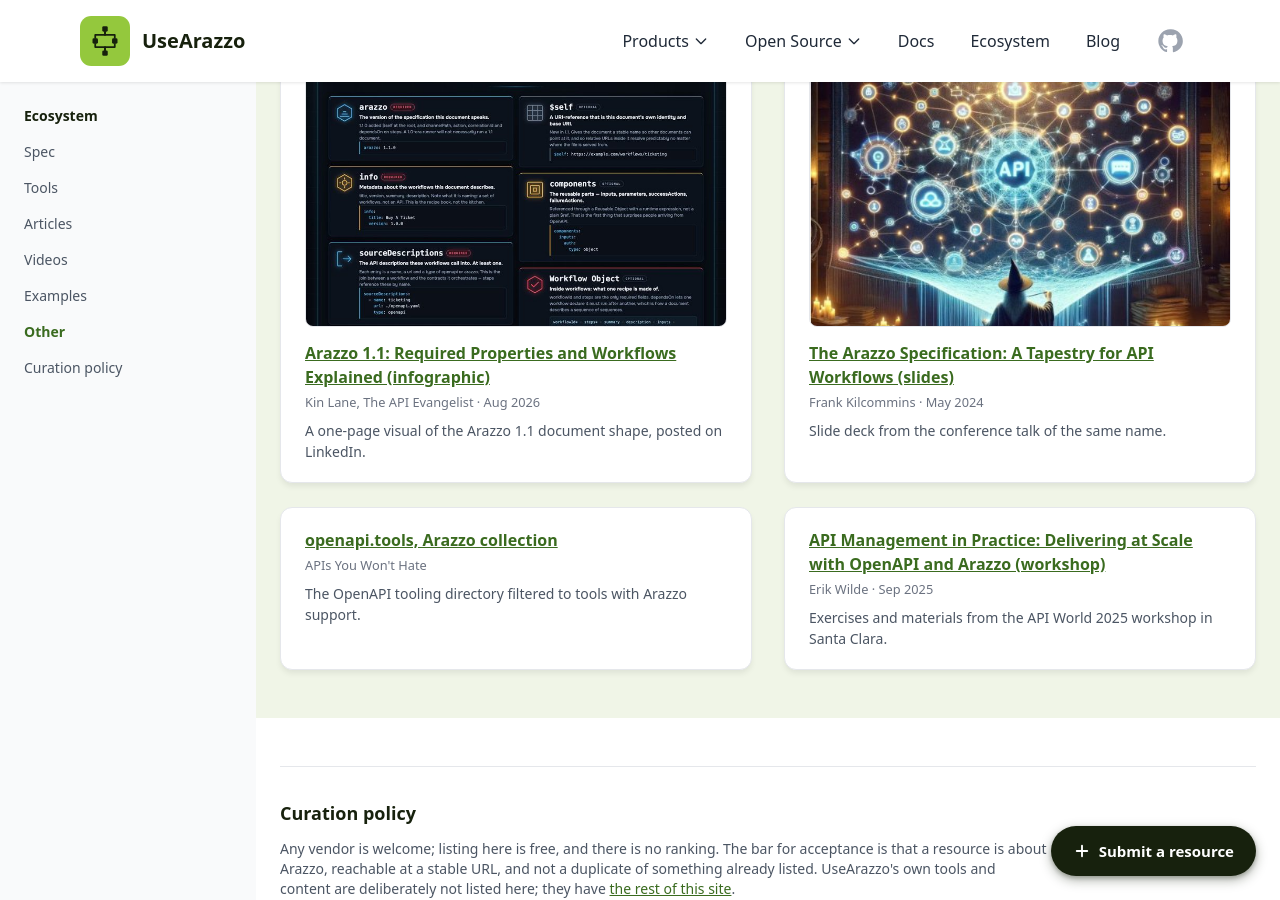
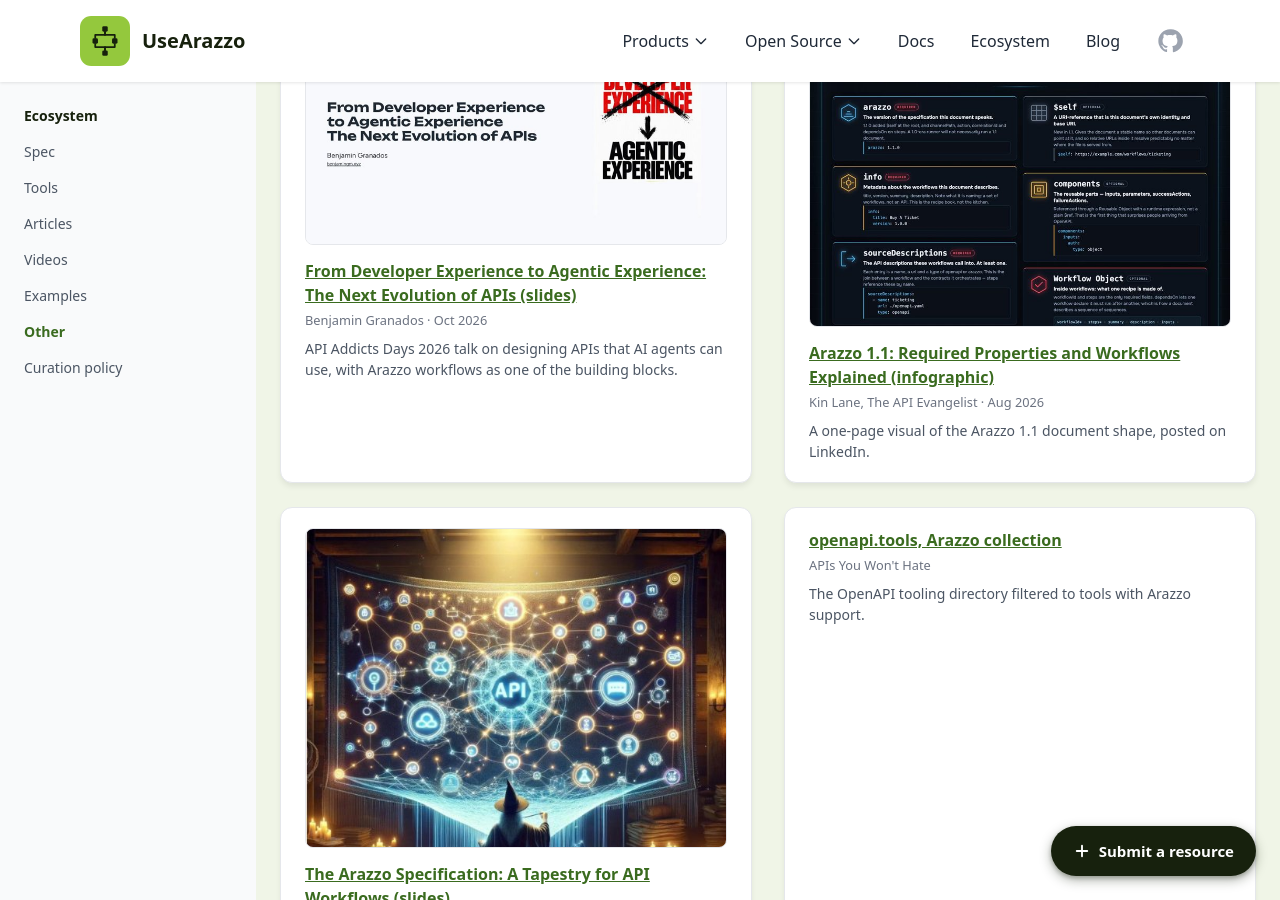
Before and after one commit to usearazzo/website, a Jekyll site: the page built from pages/ecosystem.html, in a window 1280 px wide and 900 px high, scrolled down 20832 px. Built offline with Jekyll 4.4.1, drawn with Linux system fonts in a browser that asks for light colours.

Commit message:
feat(ecosystem): list the From DX to AX slides by Benjamin Granados

```diff
--- a/pages/ecosystem.html
+++ b/pages/ecosystem.html
@@ -1028,6 +1028,12 @@
       <p class="text-gray-600 mb-4">Books, courses, newsletters, slide decks, infographics, and anything else that fits no other section.</p>
       <ul class="ecosystem-list">
         <li>
+          <a href="https://speakerdeck.com/benjagm/from-developer-experience-to-agentic-experience-the-next-evolution-of-apis" target="_blank" rel="noopener noreferrer">From Developer Experience to Agentic Experience: The Next Evolution of APIs (slides)</a>
+          <small>Benjamin Granados &middot; Oct 2026</small>
+          <span class="note">API Addicts Days 2026 talk on designing APIs that AI agents can use, with Arazzo workflows as one of the building blocks.</span>
+          <a class="ecosystem-thumb-link" href="https://speakerdeck.com/benjagm/from-developer-experience-to-agentic-experience-the-next-evolution-of-apis" target="_blank" rel="noopener noreferrer" aria-hidden="true" tabindex="-1"><img class="ecosystem-thumb" src="{{ '/assets/images/ecosystem/dx-to-ax-slides.jpg' | relative_url }}" alt="Title slide of From Developer Experience to Agentic Experience: The Next Evolution of APIs" width="800" height="450" loading="lazy"></a>
+        </li>
+        <li>
           <a href="https://www.linkedin.com/feed/update/urn:li:activity:7495895464551305216/" target="_blank" rel="noopener noreferrer">Arazzo 1.1: Required Properties and Workflows Explained (infographic)</a>
           <small>Kin Lane, The API Evangelist &middot; Aug 2026</small>
           <span class="note">A one-page visual of the Arazzo 1.1 document shape, posted on LinkedIn.</span>
```
Also changed, not shown: assets/images/ecosystem/dx-to-ax-slides.jpg (added).
